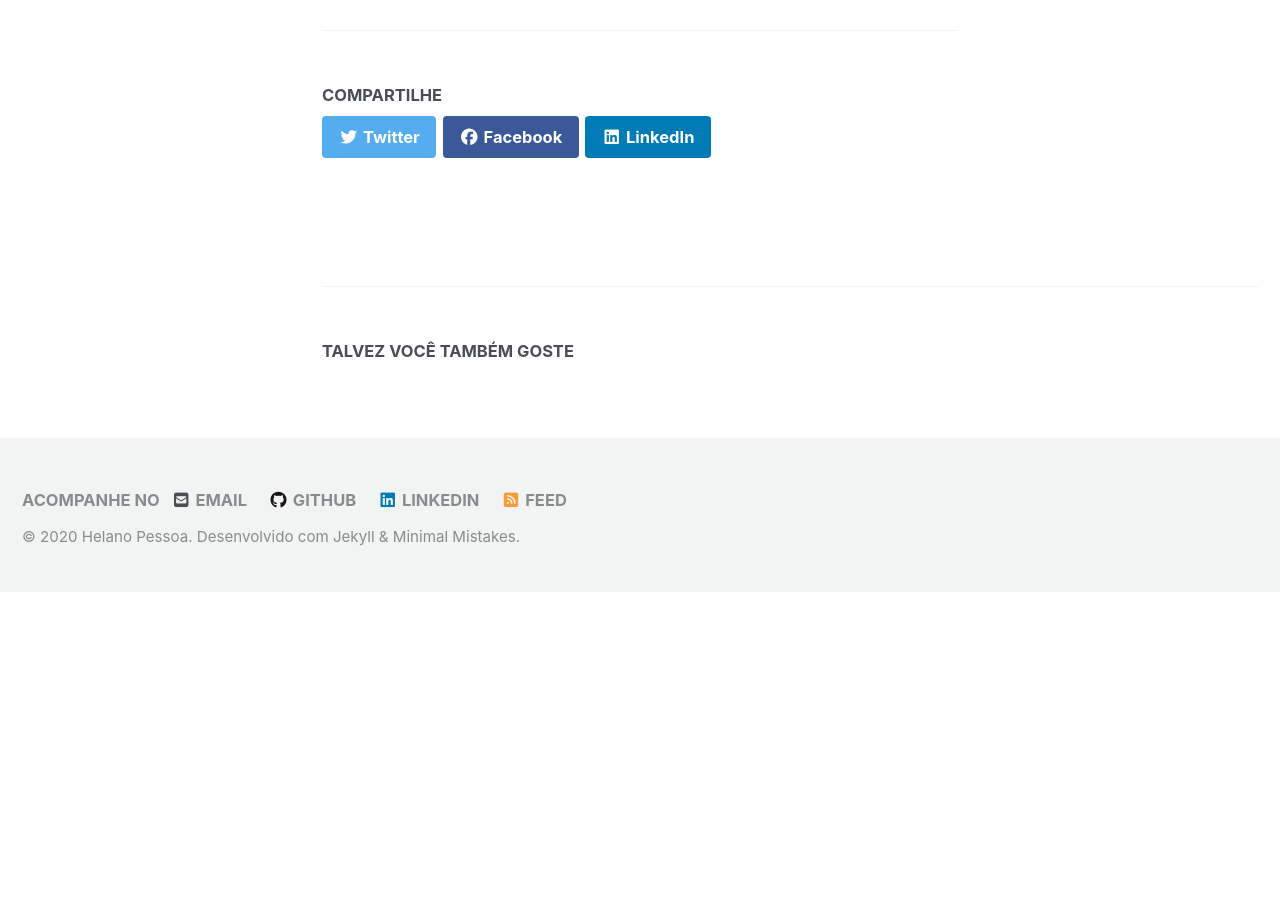
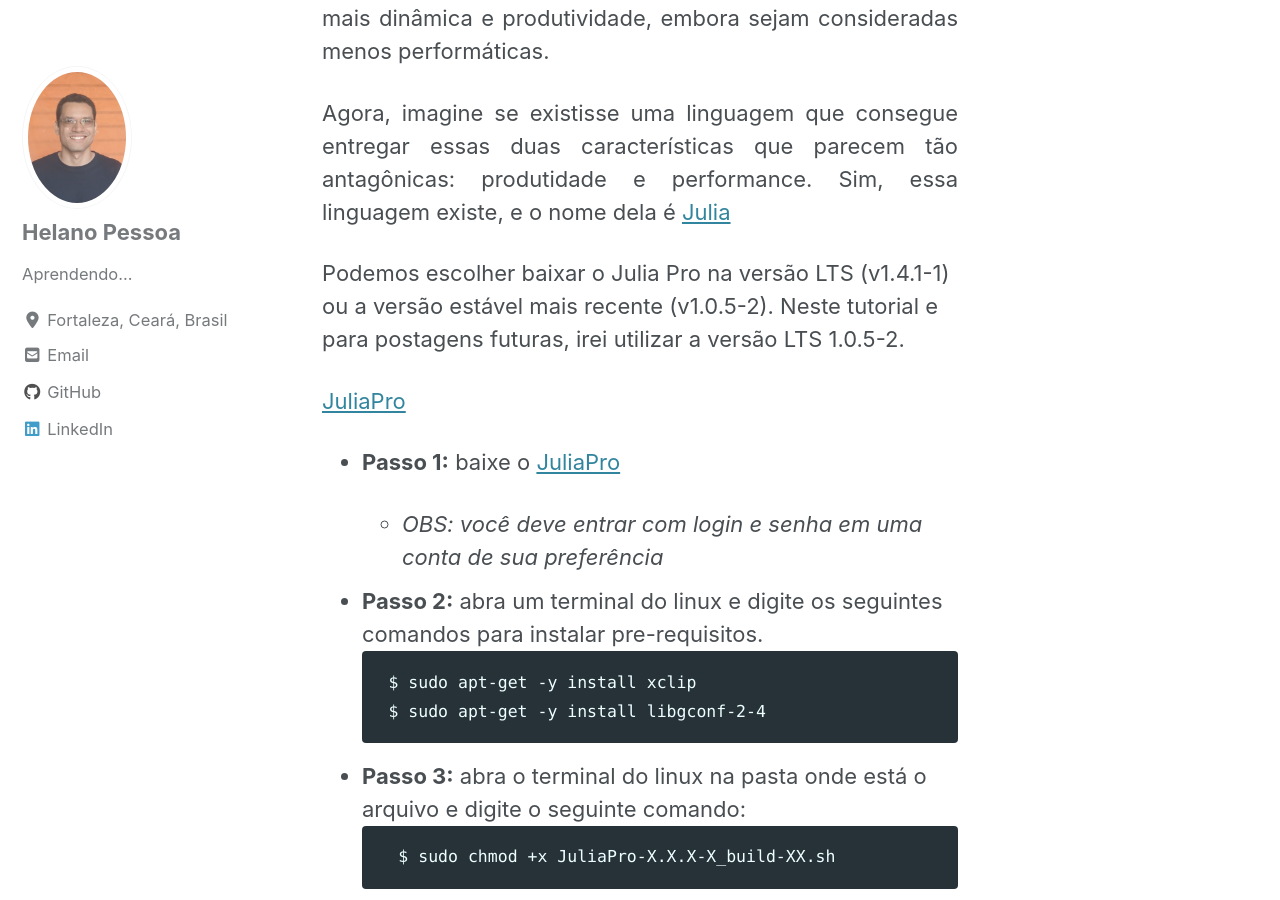
Before and after one commit to helano-pessoa/helano-pessoa.github.io, a Jekyll site: the page built from _posts/2020-04-30-conhecendo-julia.md, in a window 1280 px wide and 900 px high, scrolled down 659 px. Built offline with Jekyll 4.4.1, drawn with Linux system fonts in a browser that asks for light colours; cached includes are drawn as plain includes; nearby versions of some CDN libraries; before the commit the page ends 1251 px from its top, so only the background shows below that; some of the changed text lies outside the part shown.

Commit message:
first post test

````diff
--- a/_posts/2020-04-30-conhecendo-julia.md
+++ b/_posts/2020-04-30-conhecendo-julia.md
@@ -10,6 +10,8 @@
 #  teaser: "/images/home.png
 ---
 
+![image-center]({{ site.url }}{{ site.baseurl }}/assets/julia.png){: .align-center}
+
 <p style='text-align: justify;'>
 
 Quem trabalha com computação científica, normalmente deseja alta performance da linguagem de programação no desenvolvimento de suas aplicações. No entanto, pesquisadores tem migrado para linguagens que oferecem mais dinâmica e produtividade, embora sejam consideradas menos performáticas.</p>
@@ -17,3 +19,42 @@
 <p style='text-align: justify;'>
 
 Agora, imagine se existisse uma linguagem que consegue entregar essas duas características que parecem tão antagônicas: produtidade e performance. Sim, essa linguagem existe, e o nome dela é <a href="https://julialang.org/" target="_blank">Julia</a></p>
+
+Podemos escolher baixar o Julia Pro na versão LTS (v1.4.1-1) ou a versão estável mais recente (v1.0.5-2). Neste tutorial e para postagens futuras, irei utilizar a versão LTS 1.0.5-2.
+
+<a href="https://juliacomputing.com/products/juliapro" target="_blank">JuliaPro</a>
+
+ - **Passo 1:** baixe o <a href="https://juliacomputing.com/products/juliapro" target="_blank">JuliaPro</a>
+
+   - *OBS: você deve entrar com login e senha em uma conta de sua preferência*
+
+ - **Passo 2:** abra um terminal do linux e digite os seguintes comandos para instalar pre-requisitos.
+ ```
+ $ sudo apt-get -y install xclip
+ $ sudo apt-get -y install libgconf-2-4
+ ```
+
+
+
+ - **Passo 3:** abra o terminal do linux na pasta onde está o arquivo e digite o seguinte comando:
+  ```
+  $ sudo chmod +x JuliaPro-X.X.X-X_build-XX.sh
+  ```
+
+
+
+Após realizar o download
+
+No momento desta postagem, a versão estável mais recente do Julia Pro é *JuliaPro-1.4.1-1*.
+```
+$ sudo chmod +x JuliaPro-X.X.X-X_build-94.sh
+```
+
+```
+$ ./JuliaPro-X.X.X-X_build-94.sh /../
+```
+
+
+```julia
+print("Hello, World!")
+```
````
Also changed, not shown: assets/images/julia.png (added).
